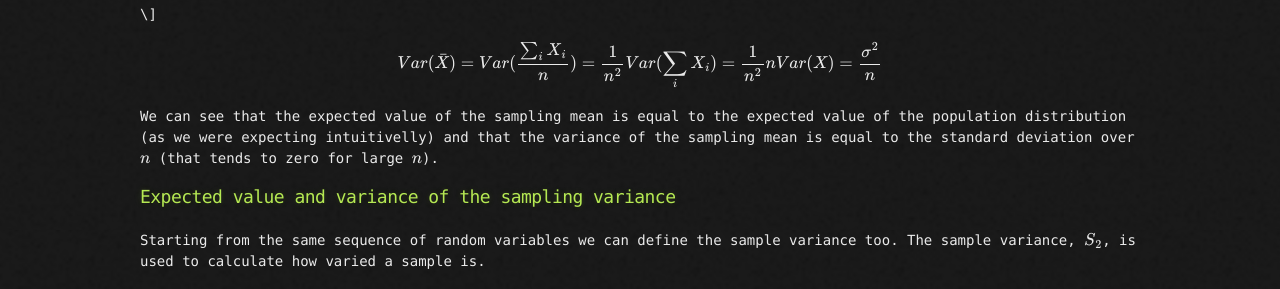
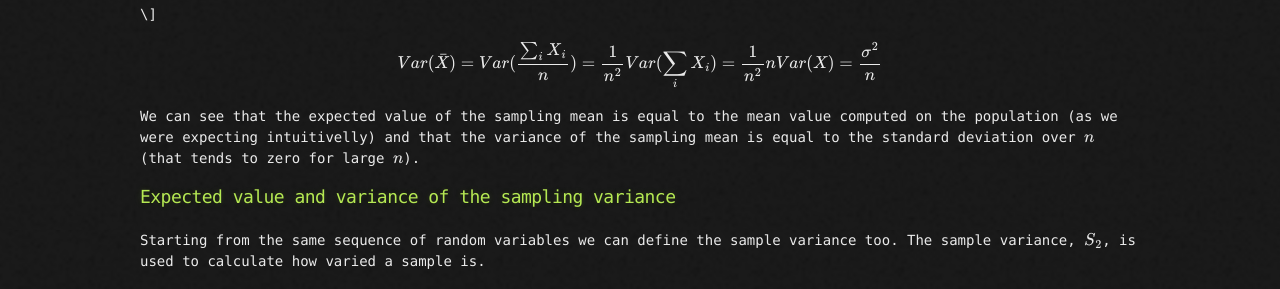
Before and after one commit to Videars/Statistics, a Jekyll site: the page built from Week6/Research.md, in a window 1280 px wide. Shown: the part 1366-1655 px from the top of the page. Built offline with Jekyll 4.4.1, drawn with Linux system fonts in a browser that asks for light colours; our own code applies the rules of GitHub Pages for plain Markdown files; formulas are drawn with MathJax 3.

Commit message:
Update Research.md

```diff
--- a/Week6/Research.md
+++ b/Week6/Research.md
@@ -47,7 +47,7 @@ $$
 Var(\bar{X})=Var(\frac{\sum_i X_i}{n})=\frac{1}{n^2}Var(\sum_i X_i)=\frac{1}{n^2}nVar(X)=\frac{\sigma ^2}{n}
 $$
 
-We can see that the expected value of the sampling mean is equal to the expected value of the population distribution (as we were expecting intuitivelly) and that the variance of the sampling mean is equal to the standard deviation over $n$ (that tends to zero for large $n$).
+We can see that the expected value of the sampling mean is equal to the mean value computed on the population (as we were expecting intuitivelly) and that the variance of the sampling mean is equal to the standard deviation over $n$ (that tends to zero for large $n$).
 
 ### Expected value and variance of the sampling variance
 
```
